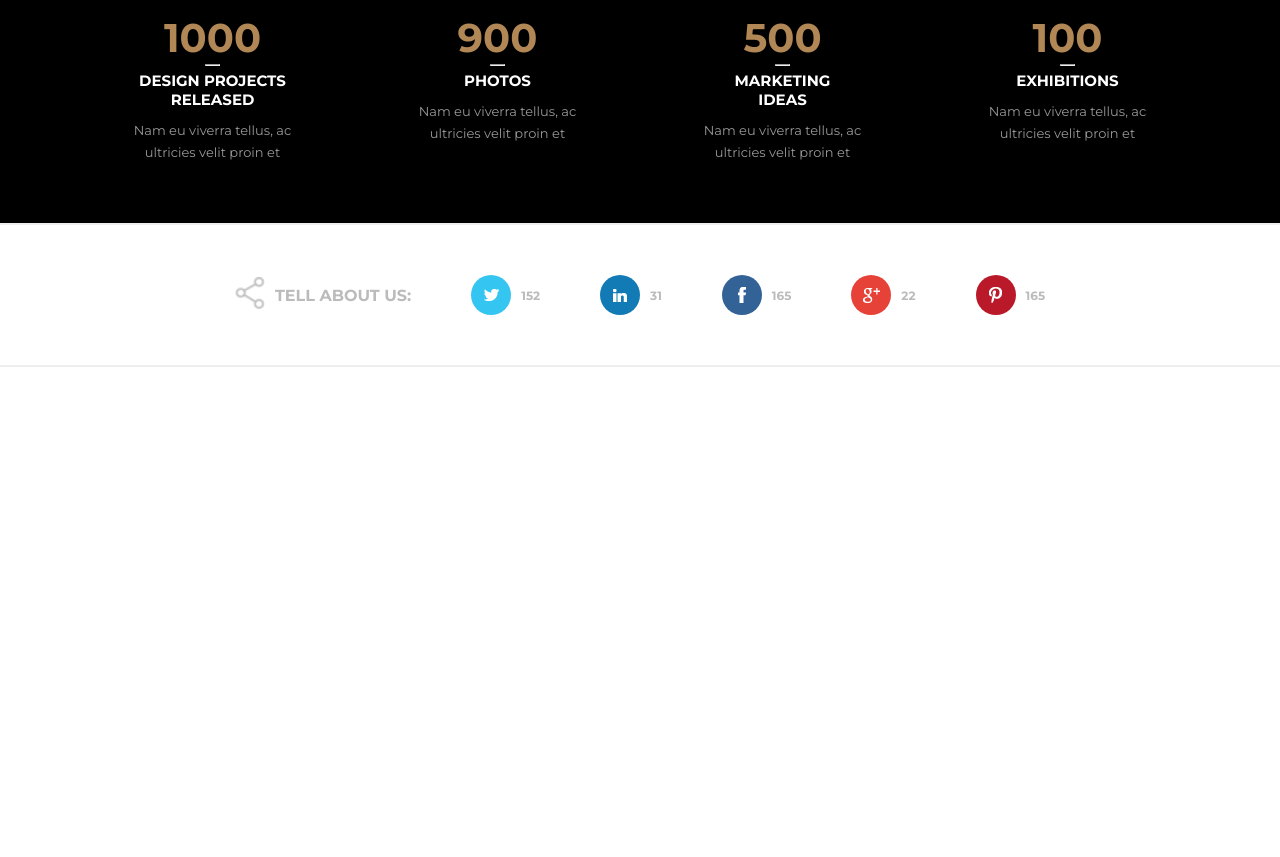
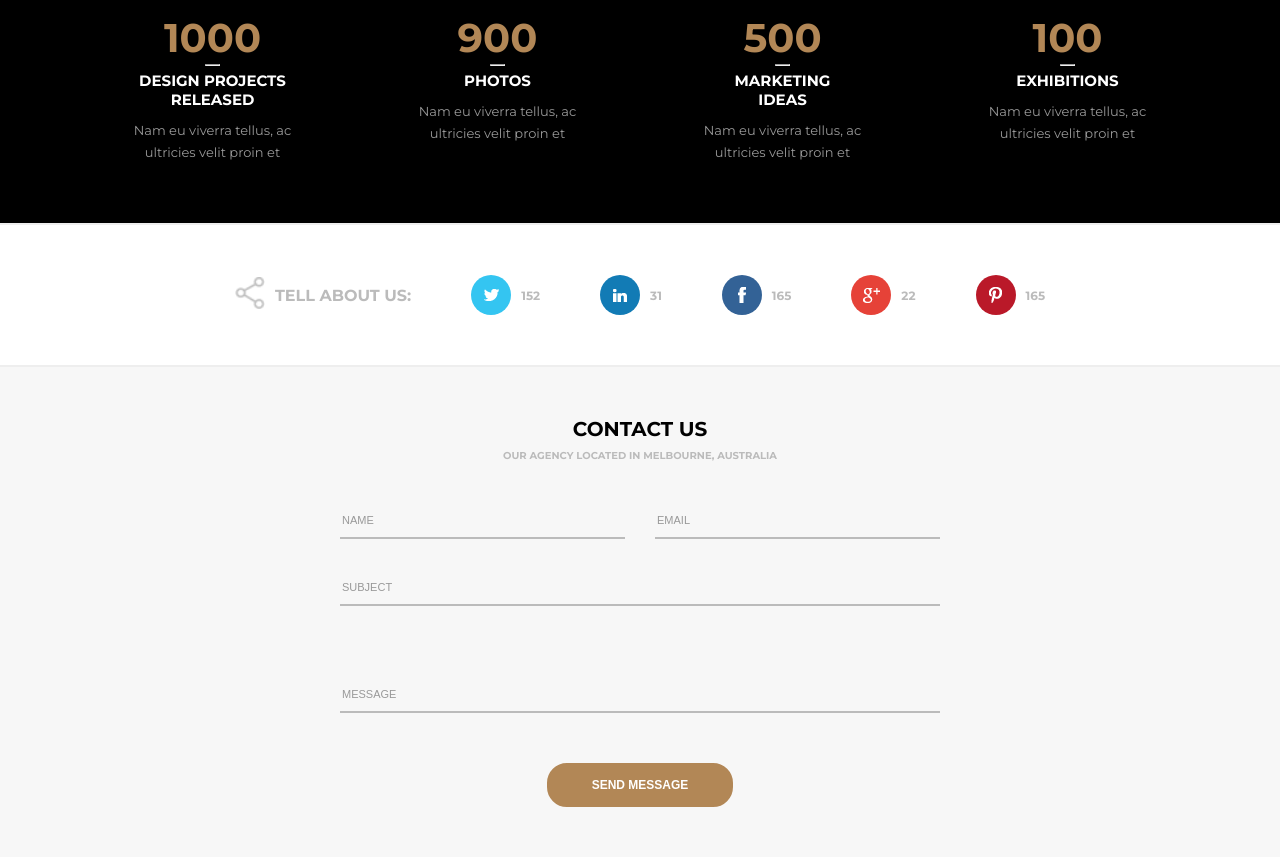
Before and after one commit to NyraTyto/b7web-awax-project, a plain HTML site: page index.html in a window 1280 px wide. Shown: the part 5378-6235 px from the top of the page. Before the commit the page ends 5745 px from the top, so only its background shows below. Drawn offline with Linux system fonts and the light colour scheme.

Commit message:
ContactUs area

```diff
--- a/assets/css/styles.css
+++ b/assets/css/styles.css
@@ -883,3 +883,63 @@ header .container {
   text-transform: uppercase;
   color: #bbb;
 }
+
+/*
+    Contact us section
+*/
+
+.section-contact-us {
+  max-width: 600px;
+  margin: auto;
+}
+
+.section-contact-us form {
+  display: flex;
+  flex-direction: column;
+  align-items: center;
+}
+
+.section-contact-us .inputs {
+  display: flex;
+  justify-content: center;
+  flex-wrap: wrap;
+  width: 100%;
+}
+
+.section-contact-us input[placeholder="Name"],
+.section-contact-us input[placeholder="Email"] {
+  width: 285px;
+}
+
+.section-contact-us input[placeholder="Subject"],
+.section-contact-us input[placeholder="Message"] {
+  width: 100%;
+}
+
+.section-contact-us input:first-child {
+  margin-right: 30px;
+}
+
+.section-contact-us input {
+  padding: 10px 2px;
+  border: none;
+  border-bottom: 2px solid #bbb;
+  margin-bottom: 30px;
+  background: none;
+  outline: none;
+}
+
+.section-contact-us input:hover,
+.section-contact-us input:focus {
+  border-bottom: 2px solid #B28756;
+}
+
+.section-contact-us input::placeholder {
+  font-size: 11px;
+  text-transform: uppercase;
+  color: #999;
+}
+
+.section-contact-us input[placeholder="Message"] {
+  margin-top: 40px;
+}
--- a/index.html
+++ b/index.html
@@ -807,6 +807,24 @@
         </div>
       </div>
     </section>
+
+    <!-- Contact us area -->
+    <section class="default light">
+      <div class="section-title">Contact Us</div>
+      <div class="section-desc">Our agency located in Melbourne, Australia</div>
+      <div class="section-contact-us">
+        <form action="" method="POST">
+          <div class="inputs">
+            <input type="text" placeholder="Name" required>
+            <input type="email" placeholder="Email" required>
+            <input type="text" placeholder="Subject" required>
+            <input type="text" placeholder="Message" required>
+          </div>
+
+          <button class="button" type="submit">Send Message</button>
+        </form>
+      </div>
+    </section>
   </main>
 
   <footer></footer>
```
